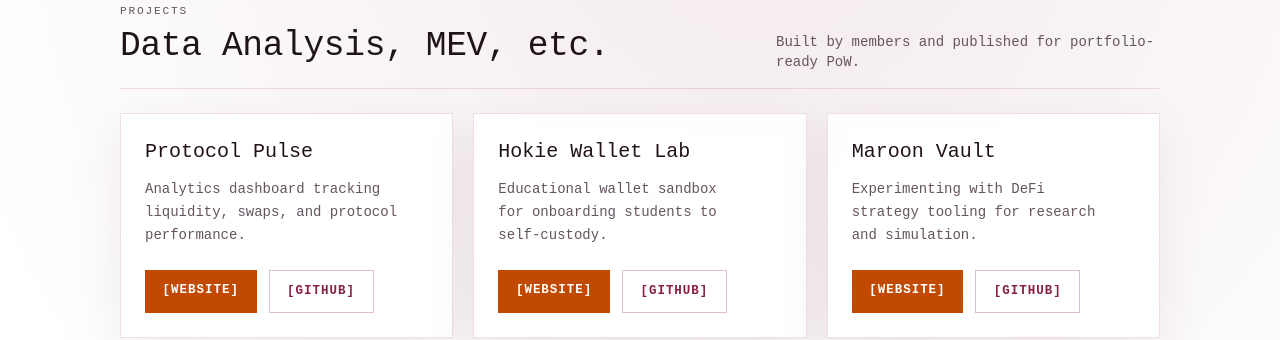
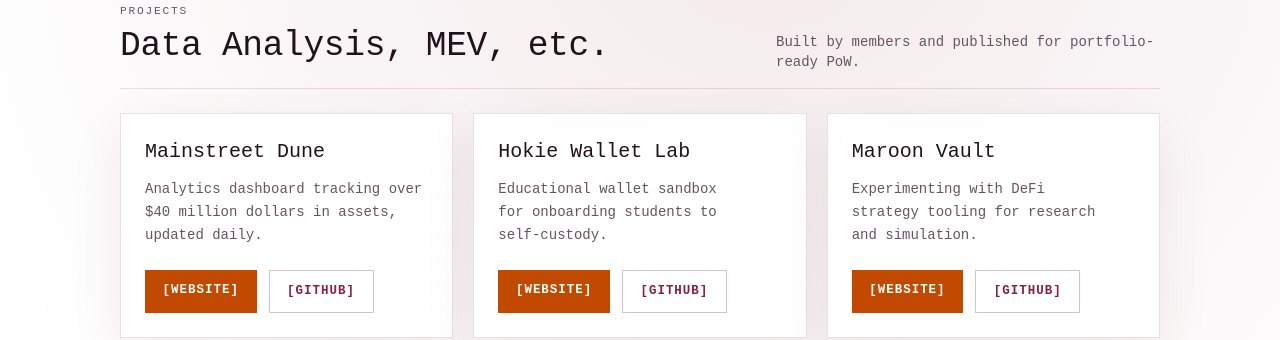
Before and after one commit to aykk/vtblockchainwebsite, a Next.js app: page / in a window 1280 px wide. Shown: the part 2020-2360 px from the top of the page. Built offline with nearby package versions, Linux system fonts and the light colour scheme.

Commit message:
project: dune

```diff
--- a/src/app/page.tsx
+++ b/src/app/page.tsx
@@ -356,11 +356,11 @@ export default function Home() {
 
   const projects = [
     {
-      title: "Protocol Pulse",
+      title: "Mainstreet Dune",
       description:
-        "Analytics dashboard tracking liquidity, swaps, and protocol performance.",
-      website: "https://example.com/protocol-pulse",
-      repo: "https://github.com/vt-blockchain/protocol-pulse",
+        "Analytics dashboard tracking over $40 million dollars in assets, updated daily.",
+      website: "https://dune.com/jungt/mainstreet",
+      repo: "https://github.com/Ungter/Mainstreet_DUNE",
     },
     {
       title: "Hokie Wallet Lab",
```
